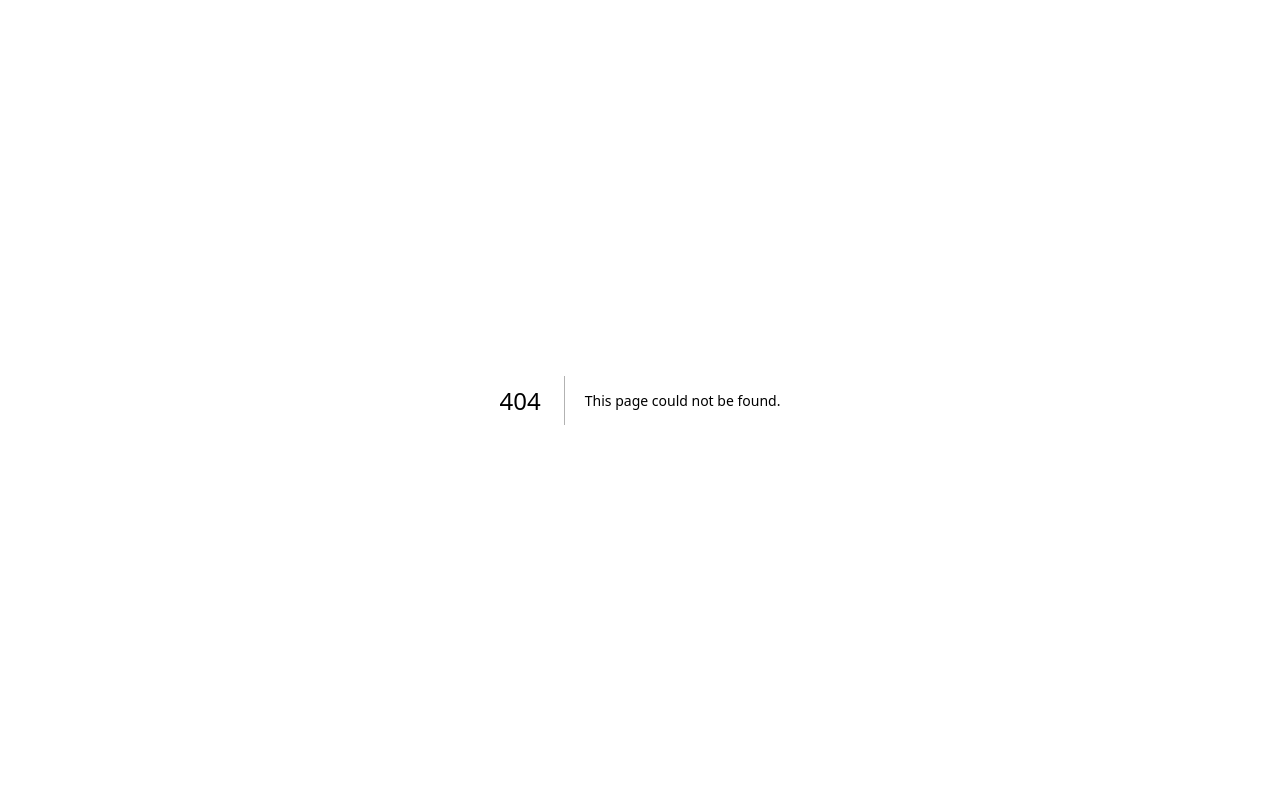
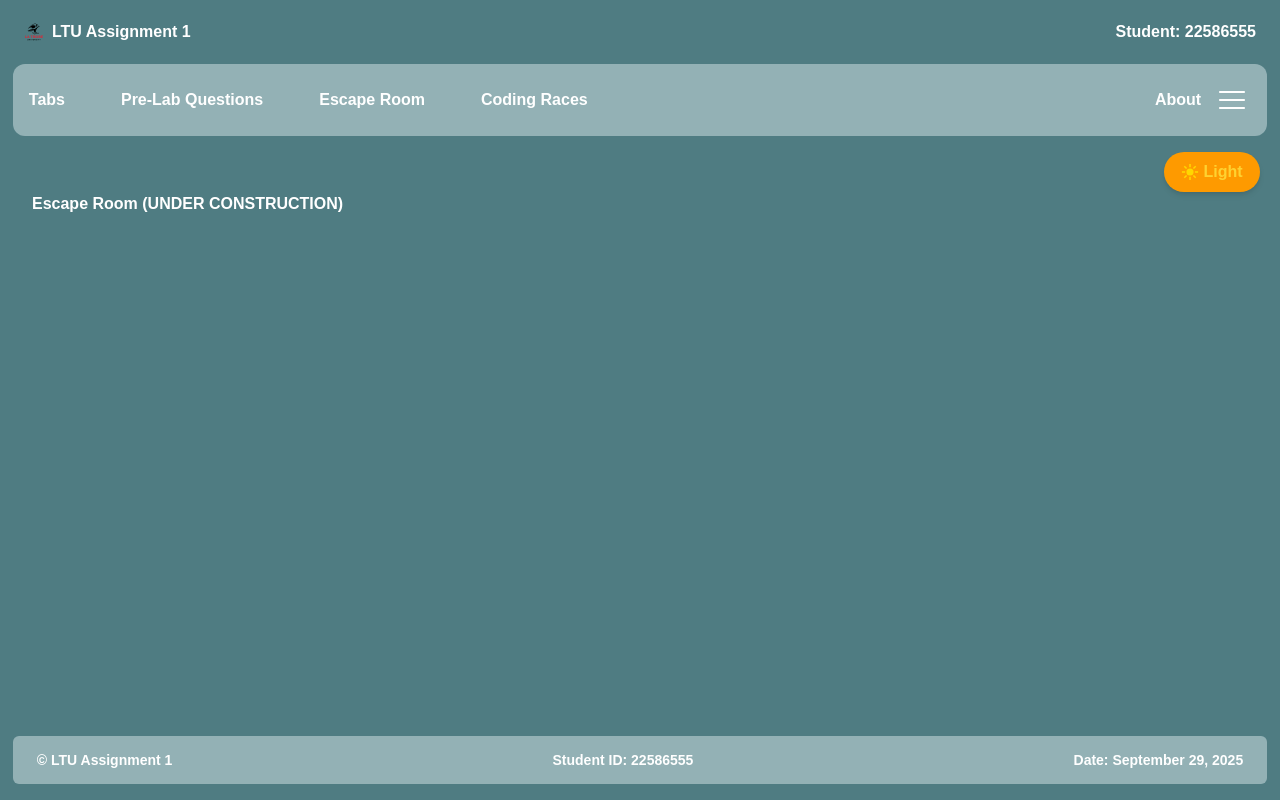
Before and after one commit to ferd78/ltu_assignment1, a Next.js app: page /escaperoom in a window 1280 px wide. Before the commit this address had no page. Built offline with nearby package versions, Linux system fonts and the light colour scheme; a web font is replaced by a local one.

Commit message:
add changes

```diff
--- a/app/Footer.tsx
+++ b/app/Footer.tsx
@@ -1,20 +1,27 @@
+"use client";
 import { useTheme } from "next-themes"
 
-
 export default function Footer() {
-    const {theme} = useTheme();
-    const currentDate = new Date().toLocaleDateString("en-US", {
+  const { theme } = useTheme()
+  const today = new Date().toLocaleDateString("en-US", {
     year: "numeric",
     month: "long",
     day: "numeric",
   })
 
   return (
-    <div className="fixed bottom-0 left-0 w-full flex justify-center mb-4">
-      <div className={`${theme === "dark" ? "bg-lighterblue" : "bg-tealzero"} h-6 w-98/100 rounded-md flex items-center justify-around gap-84`}>
-        <p className="text-sm text-white font-semibold">© La Trobe University 2025</p>
-        <p className="text-sm text-white font-semibold"> Student ID: 22586555</p>
-        <p className="text-sm text-white font-semibold"> Date: {currentDate}</p>
+    <div className="fixed bottom-0 left-0 w-full flex justify-center">
+      <div className={`${theme === "dark" ? "bg-lighterblue" : "bg-tealzero"} h-12 w-98/100 mb-4 rounded-md flex transition-all duration-300 items-center justify-between px-6 text-white font-semibold`}>
+
+        <p className="text-sm">© LTU Assignment 1</p>
+
+
+        <div className="text-center text-sm">
+          <p className=""> Student ID: 22586555</p>
+        </div>
+
+
+        <p className="text-sm">Date: {today}</p>
       </div>
     </div>
   )
--- a/app/NavBar.tsx
+++ b/app/NavBar.tsx
@@ -1,47 +1,67 @@
+"use client";
+
 import { RxHamburgerMenu } from "react-icons/rx";
 import { useTheme } from "next-themes";
+import { useEffect, useState } from "react";
+import Link from "next/link";
 import Image from "next/image";
 
 export default function NavBar() {
   const { theme } = useTheme();
+  const [mounted, setMounted] = useState(false);
+
+  // ✅ Ensure this only runs on the client
+  useEffect(() => setMounted(true), []);
+
+  // pick bg class safely
+  const bgClass = mounted
+    ? theme === "dark"
+      ? "bg-lighterblue"
+      : "bg-tealzero"
+    : "bg-tealzero"; // fallback during SSR
 
   return (
     <div>
+      {/* Top Row */}
       <div className="flex justify-between pt-5 px-6 pb-5">
         <h2 className="text-white font-semibold tracking-[1.25] text-md">
           <div className="flex items-center justify-center gap-2">
-            <img src={"/la-trobe.png"} width={20} height={20}></img>
-            <p> LTU Assignment 1</p>
+            {/* ✅ use Next.js <Image /> instead of <img /> */}
+            <Image src="/la-trobe.png" width={20} height={20} alt="La Trobe Logo" />
+            <p>LTU Assignment 1</p>
           </div>
-
         </h2>
         <h2 className="text-white font-semibold tracking-[1.25] text-md">
           Student: 22586555
         </h2>
       </div>
 
+      {/* Nav Links */}
       <div className="flex justify-center pb-4">
-        <div className={`${theme === "dark" ? "bg-lighterblue" : "bg-tealzero"} transition-all duration-200 w-98/100 h-18 rounded-xl flex items-center gap-14 px-4 text-white font-semibold text-md`}>
-          <h2 className="hover:underline underline-offset-4 duration-500 transition-all cursor-pointer">
+        <div
+          className={`${bgClass} transition-all duration-200 w-98/100 h-18 rounded-xl flex items-center gap-14 px-4 text-white font-semibold text-md`}
+        >
+          <Link href="/" className="hover:underline underline-offset-4 transition-all duration-500 cursor-pointer">
             Tabs
-          </h2>
-          <h2 className="hover:underline underline-offset-4 duration-500 transition-all cursor-pointer">
+          </Link>
+          <Link href="/prelabquestions" className="hover:underline underline-offset-4 transition-all duration-500 cursor-pointer">
             Pre-Lab Questions
-          </h2>
-          <h2 className="hover:underline underline-offset-4 duration-500 transition-all cursor-pointer">
+          </Link>
+          <Link href="/escaperoom" className="hover:underline underline-offset-4 transition-all duration-500 cursor-pointer">
             Escape Room
-          </h2>
-          <h2 className="hover:underline underline-offset-4 duration-500 transition-all cursor-pointer">
+          </Link>
+          <Link href="/codingraces" className="hover:underline underline-offset-4 transition-all duration-500 cursor-pointer">
             Coding Races
-          </h2>
+          </Link>
+
           <div className="ml-auto px-1 flex items-center gap-4">
-            <h2 className="hover:underline underline-offset-4 duration-500 transition-all cursor-pointer">
+            <Link href="/about" className="hover:underline underline-offset-4 transition-all duration-500 cursor-pointer">
               About
-            </h2>
+            </Link>
             <RxHamburgerMenu size={30} className="cursor-pointer" />
           </div>
         </div>
       </div>
     </div>
-  )
+  );
 }
--- /dev/null
+++ b/app/StepButton.tsx
@@ -0,0 +1,9 @@
+export default function StepButton({number} : {number : number}){
+    return (
+        <div className="w-24 h-10 bg-tealzero rounded-md flex items-center justify-center mb-4">
+        <button className="font-semibold text-white cursor-pointer">
+            Step {number}
+        </button>
+        </div>
+    );
+}
--- /dev/null
+++ b/app/ThemedLayout.tsx
@@ -0,0 +1,30 @@
+"use client";
+
+import { useTheme } from "next-themes";
+import { useEffect, useState } from "react";
+
+import NavBar from "./NavBar";
+import ToggleButton from "./ToggleButton";
+import Footer from "./Footer";
+
+export default function ThemedLayout({ children }: { children: React.ReactNode }) {
+  const { theme } = useTheme();
+  const [mounted, setMounted] = useState(false);
+
+  useEffect(() => setMounted(true), []);
+
+  const bgClass = mounted
+    ? theme === "dark"
+      ? "bg-darkblue"
+      : "bg-teal"
+    : "bg-teal";
+
+  return (
+    <div className={`min-h-screen flex flex-col transition-all duration-300 ${bgClass}`}>
+      <NavBar />
+      <ToggleButton />
+      <main className="flex-1">{children}</main>
+      <Footer />
+    </div>
+  );
+}
--- a/app/ToggleButton.tsx
+++ b/app/ToggleButton.tsx
@@ -1,10 +1,20 @@
-'use client';
+"use client";
 
 import { IoSunnySharp, IoMoonSharp } from "react-icons/io5";
 import { useTheme } from "next-themes";
+import { useEffect, useState } from "react";
 
 export default function ToggleButton() {
   const { theme, setTheme } = useTheme();
+  const [mounted, setMounted] = useState(false);
+
+  useEffect(() => setMounted(true), []);
+
+  if (!mounted) {
+    return (
+      <div className="bg-amber-500 h-10 w-24 ml-auto mr-5 rounded-full flex items-center justify-center shadow-md transition-all duration-300 ease-in-out" />
+    );
+  }
 
   return (
     <div
--- /dev/null
+++ b/app/about/page.tsx
@@ -0,0 +1,7 @@
+export default function AboutPage(){
+    return (
+        <div>
+            <h1 className="text-1xl font-semibold px-8 font-semibold text-white"> About </h1>
+        </div>
+    );
+}
--- /dev/null
+++ b/app/codingraces/page.tsx
@@ -0,0 +1,7 @@
+export default function CodingRacesPage(){
+    return (
+        <div>
+            <h1 className="text-1xl font-semibold px-8 font-semibold text-white">Coding Races (UNDER CONSTRUCTION) </h1>
+        </div>
+    );
+}
--- /dev/null
+++ b/app/escaperoom/page.tsx
@@ -0,0 +1,7 @@
+export default function EscapeRoomPage(){
+    return (
+        <div>
+            <h1 className="text-1xl font-semibold px-8 font-semibold text-white">Escape Room (UNDER CONSTRUCTION) </h1>
+        </div>
+    );
+}
--- a/app/layout.tsx
+++ b/app/layout.tsx
@@ -1,30 +1,31 @@
-import type { Metadata } from "next"
-import { SUSE } from "next/font/google"
-import "./globals.css"
-import { ThemeProvider } from "next-themes"
+import type { Metadata } from "next";
+import { SUSE } from "next/font/google";
+import "./globals.css";
+import { ThemeProvider } from "next-themes";
+import ThemedLayout from "./ThemedLayout";
 
 const suse = SUSE({
   subsets: ["latin"],
   weight: ["200"],
-})
+});
 
 export const metadata: Metadata = {
   title: "LTU Assignment 1",
   description: "Generated for Assignment 1",
-}
+};
 
 export default function RootLayout({
   children,
 }: Readonly<{
-  children: React.ReactNode
+  children: React.ReactNode;
 }>) {
   return (
     <html lang="en" suppressHydrationWarning>
       <body className={`${suse.className}`}>
         <ThemeProvider attribute="class" enableSystem defaultTheme="system">
-        {children}
+          <ThemedLayout>{children}</ThemedLayout>
         </ThemeProvider>
       </body>
     </html>
-  )
+  );
 }
--- a/app/page.tsx
+++ b/app/page.tsx
@@ -1,17 +1,19 @@
-'use client';
-import NavBar from "./NavBar"
-import ToggleButton from "./ToggleButton"
-import { useTheme } from "next-themes"
-import Footer from "./Footer";
+"use client";
+import StepButton from "./StepButton";
+
 
 export default function Home() {
-  const { theme } = useTheme();
+  return (
+    <div className="w-screen flex justify-evenly pt-8 gap-32 font-semibold text-white">
+      <div className="flex flex-col gap-4">
+        <h1> Tabs </h1>
+        <h1> Tabs Headers:[+]</h1>
+        <StepButton number={1}/>
+      </div>
 
-  return (
-    <div className={`h-screen ${theme === "dark" ? "bg-darkblue" : "bg-teal" } transition-all duration-300`}>
-      <NavBar />
-      <ToggleButton />
-      <Footer/>
+      <h1> Tabs Content</h1>
+
+      <h1> Output</h1>
     </div>
-  )
+  );
 }
--- /dev/null
+++ b/app/prelabquestions/page.tsx
@@ -0,0 +1,7 @@
+export default function PrelabPage(){
+    return (
+        <div className="">
+            <h1 className="text-1xl font-semibold px-8 font-semibold text-white"> Pre-lab Questions (UNDER CONSTRUCTION) </h1>
+        </div>
+    );
+}
```
